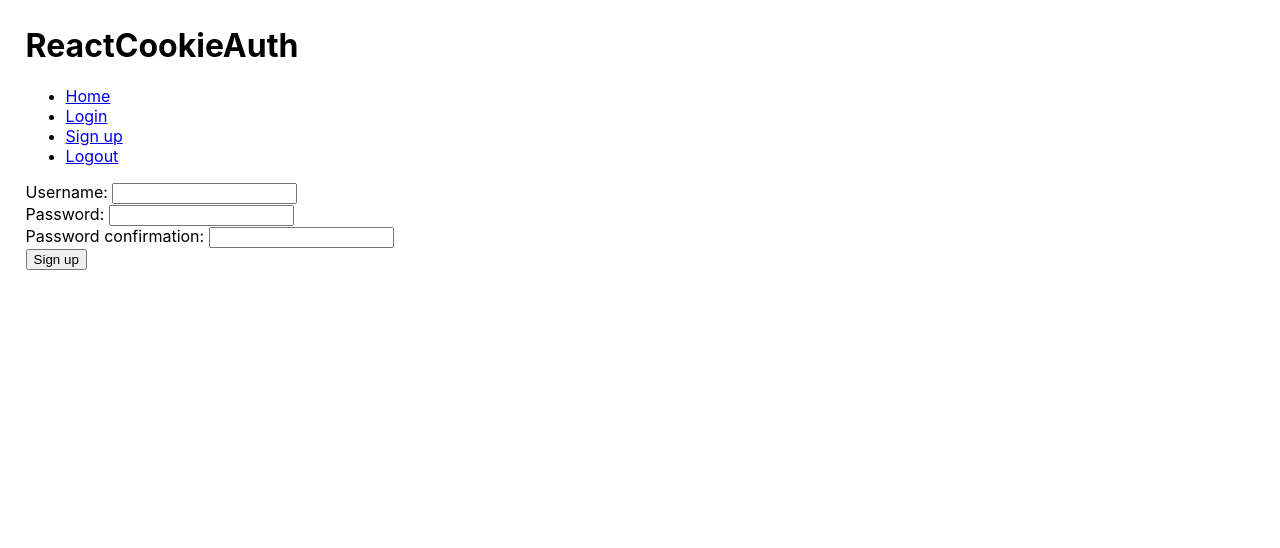
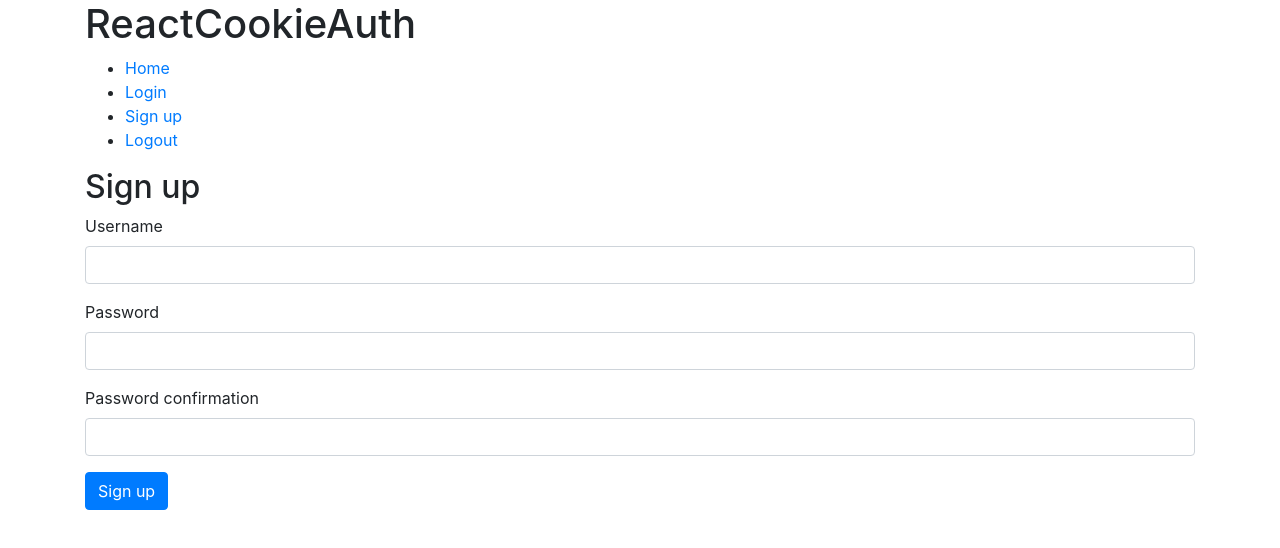
Before and after one commit to duplxey/react-cookie-auth, a React (Create React App) app: page /signup in a window 1280 px wide. Shown: the top 548 px of the page. Built offline with nearby package versions, Linux system fonts and the light colour scheme.

Commit message:
Added bootstrap.

```diff
--- a/public/index.html
+++ b/public/index.html
@@ -25,6 +25,9 @@
       Learn how to configure a non-root public URL by running `npm run build`.
     -->
     <title>React App</title>
+    <script src="https://code.jquery.com/jquery-3.5.1.min.js" crossorigin="anonymous"></script>
+    <link rel="stylesheet" href="https://stackpath.bootstrapcdn.com/bootstrap/4.5.2/css/bootstrap.min.css" crossorigin="anonymous">
+    <script src="https://stackpath.bootstrapcdn.com/bootstrap/4.5.2/js/bootstrap.min.js" crossorigin="anonymous"></script>
   </head>
   <body>
     <noscript>You need to enable JavaScript to run this app.</noscript>
--- a/src/App.css
+++ /dev/null
@@ -1,3 +0,0 @@
-.App {
-    margin: 2%;
-}
--- a/src/App.js
+++ b/src/App.js
@@ -1,5 +1,4 @@
 import React from "react";
-import "./App.css";
 import {
   BrowserRouter as Router,
   Switch,
@@ -14,6 +13,7 @@ import LoginPage from "./pages/LoginPage";
 function App() {
   return (
     <div className="App">
+      <div className="container">
         <h1>ReactCookieAuth</h1>
         <Router>
           <div>
@@ -50,6 +50,7 @@ function App() {
           </div>
         </Router>
       </div>
+    </div>
   );
 }
 
--- a/src/pages/HomePage.js
+++ b/src/pages/HomePage.js
@@ -2,7 +2,10 @@ import React from "react";
 
 const HomePage = () => {
   return (
-    <p>Home</p>
+    <>
+      <h1>Home</h1>
+      <p></p>
+    </>
   )
 };
 
--- a/src/pages/LoginPage.js
+++ b/src/pages/LoginPage.js
@@ -30,13 +30,20 @@ class LoginPage extends React.Component {
 
   render() {
     return (
-      <form onSubmit={this.handleSubmit}>
-        <label htmlFor="username">Username: </label>
-        <input type="text" name="username" value={this.state.username} onChange={this.handleChange} /><br />
-        <label htmlFor="password">Password: </label>
-        <input type="text" name="password" value={this.state.password} onChange={this.handleChange} /><br />
-        <input type="submit" value="Login" />
-      </form>
+      <>
+        <h2>Login</h2>
+        <form onSubmit={this.handleSubmit}>
+          <div className="form-group">
+            <label htmlFor="username">Username</label>
+            <input type="text" className="form-control" id="username" name="username" value={this.state.username} onChange={this.handleChange} />
+          </div>
+          <div className="form-group">
+            <label htmlFor="username">Password</label>
+            <input type="password" className="form-control" id="password" name="password" value={this.state.password} onChange={this.handleChange} />
+          </div>
+          <button type="submit" className="btn btn-primary">Submit</button>
+        </form>
+      </>
     );
   }
 }
--- a/src/pages/LogoutPage.js
+++ b/src/pages/LogoutPage.js
@@ -16,9 +16,13 @@ class LogoutPage extends React.Component {
 
   render() {
     return (
-      <form onSubmit={this.handleSubmit}>
-        <input type="submit" value="Logout" />
-      </form>
+      <>
+        <h2>Logout</h2>
+        <p>Are you sure you want to logout?</p>
+        <form onSubmit={this.handleSubmit}>
+          <button type="submit" className="btn btn-danger">Logout</button>
+        </form>
+      </>
     );
   }
 }
--- a/src/pages/SignUpPage.js
+++ b/src/pages/SignUpPage.js
@@ -31,15 +31,24 @@ class SignUpPage extends React.Component {
 
   render() {
     return (
-      <form onSubmit={this.handleSubmit}>
-        <label htmlFor="username">Username: </label>
-        <input type="text" name="username" value={this.state.username} onChange={this.handleChange} /><br />
-        <label htmlFor="password">Password: </label>
-        <input type="text" name="password" value={this.state.password} onChange={this.handleChange} /><br />
-        <label htmlFor="password_confirmation">Password confirmation: </label>
-        <input type="text" name="password_confirmation" value={this.state.password_confirmation} onChange={this.handleChange} /><br />
-        <input type="submit" value="Sign up" />
-      </form>
+      <>
+        <h2>Sign up</h2>
+        <form onSubmit={this.handleSubmit}>
+          <div className="form-group">
+            <label htmlFor="username">Username</label>
+            <input type="text" className="form-control" id="username" name="username" value={this.state.username} onChange={this.handleChange} />
+          </div>
+          <div className="form-group">
+            <label htmlFor="password">Password</label>
+            <input type="password" className="form-control" id="password" name="password" value={this.state.password} onChange={this.handleChange} />
+          </div>
+          <div className="form-group">
+            <label htmlFor="password_confirmation">Password confirmation</label>
+            <input type="password" className="form-control" id="password_confirmation" name="password_confirmation" value={this.state.password_confirmation} onChange={this.handleChange} />
+          </div>
+          <button type="submit" className="btn btn-primary">Sign up</button>
+        </form>
+      </>
     );
   }
 }
```
Lines whose indentation alone changed are shown as unchanged.
